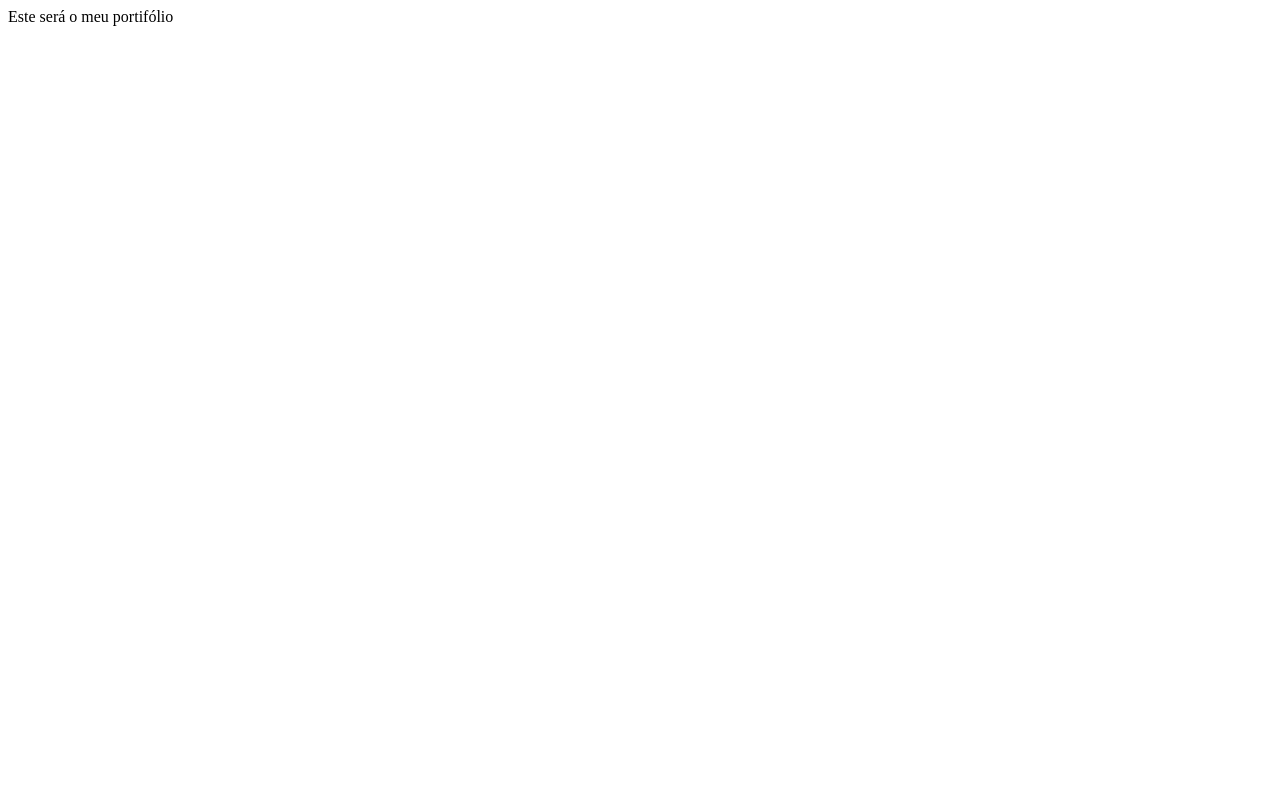
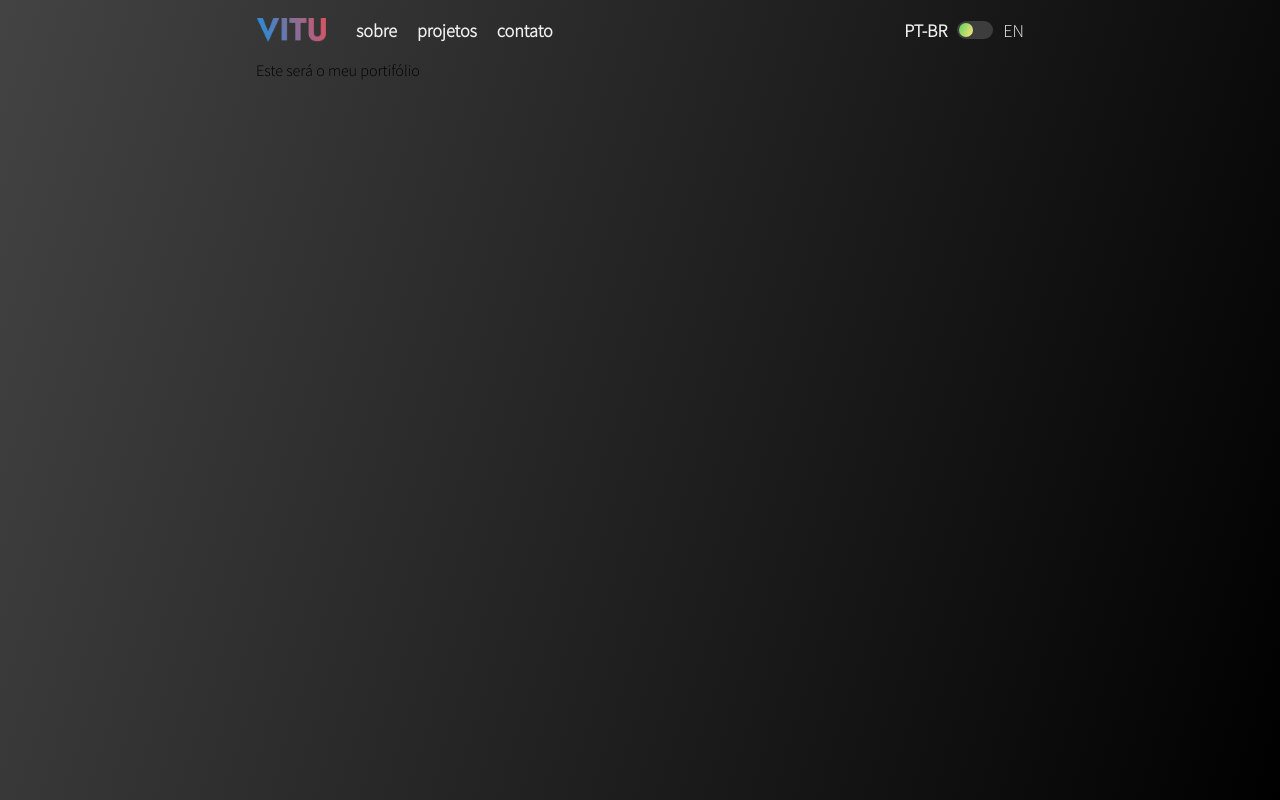
Before and after one commit to victormatia/portifolio, a React (Vite) app: page / in a window 1280 px wide. Built offline with nearby package versions, Linux system fonts and the light colour scheme.

Commit message:
feat: add Header.jsx in the application

```diff
--- a/index.html
+++ b/index.html
@@ -1,8 +1,8 @@
 <!DOCTYPE html>
-<html lang="en">
+<html lang="pt-br">
   <head>
     <meta charset="UTF-8" />
-    <link rel="icon" type="image/svg+xml" href="/vite.svg" />
+    <link rel="icon" href="./src/images/VITU-icon.png"/>
     <meta name="viewport" content="width=device-width, initial-scale=1.0" />
     <title>VITU | Portifólio</title>
   </head>
--- a/src/App.jsx
+++ b/src/App.jsx
@@ -1,8 +1,17 @@
 import React from 'react'
+import Header from './components/Header'
+import './css/index.css'
 
 function App() {
   return (
-    <div>Este será o meu portifólio</div>
+    <>
+      <section className='home'>
+        <main>
+          <Header />
+          <div>Este será o meu portifólio</div>
+        </main>
+      </section>
+    </>
   )
 }
 
--- /dev/null
+++ b/src/components/Header.jsx
@@ -0,0 +1,46 @@
+import React, { useEffect, useState } from 'react';
+import logo from '../images/VITU-logo.png';
+import '../css/Header.css'
+
+function Header() {
+  const [language, setLanguage] = useState(
+    { pt: 'ON', en: 'OFF', background: 'PT' },
+  );
+
+  useEffect(() => {
+    console.log(language.pt, language.en);
+    console.log(language.background);
+  }, [language]);
+
+  return (
+    <header className='header FLEX__ROW__SPACE-EVENLY__CENTER'>
+      <section className='header-left-side FLEX__ROW__SPACE-EVENLY__CENTER'>
+        <img className='header-logo' src={ logo } alt="VITU logo" />
+        <ul className='header-nav'>
+          <li className='header-nav-link'><a href="">sobre</a></li>
+          <li className='header-nav-link'><a href="">projetos</a></li>
+          <li className='header-nav-link'><a href="">contato</a></li>
+        </ul>
+      </section>
+
+      <section className='header-rigth-side FLEX__ROW__SPACE-EVENLY__CENTER'>
+        <p className={`header-trigger-label ${language.pt}`}>PT-BR</p>
+        <div
+          className='header-trigger-background'
+          onClick={ () => {
+            if (language.pt === 'ON') {
+              setLanguage({ pt: 'OFF', en: 'ON', background: 'EN' })
+            } else {
+              setLanguage({ pt: 'ON', en: 'OFF', background: 'PT' })
+            }
+          } }
+        >
+          <div className={`header-trigger ${language.background}`}></div>
+        </div>
+        <p className={`header-trigger-label ${language.en}`}>EN</p>
+      </section>
+    </header>
+  );
+}
+
+export default Header;
--- /dev/null
+++ b/src/css/Header.css
@@ -0,0 +1,76 @@
+.header-logo {
+  width: 70px;
+}
+
+.FLEX__ROW__SPACE-EVENLY__CENTER {
+  display: flex;
+  flex-direction: row;
+  justify-content: space-between;
+  align-items: center;
+}
+
+.header {
+  width: 100%;
+  max-height: 60px;
+  padding: 20px 0;
+}
+
+.header-nav {
+  margin-left: 20px;
+}
+
+.header-nav-link {
+  display: inline-block;
+  margin: 0 10px;
+}
+
+.header-nav-link a {
+  text-decoration: none;
+  font-weight: 600;
+  color: var(--white);
+  font-size: 18px;
+}
+
+.header-trigger-label {
+  font-size: 18px;
+  color: var(--white);
+}
+
+.header-trigger-background {
+  position: relative;
+  margin: 0 10px;
+  width: 36px;
+  height: 18px;
+  background: #3D3D3D;
+  border-radius: 100px;
+  padding: 2px;
+}
+
+.header-trigger {
+  position: absolute;
+  border-radius:100%;
+  width: 14px;
+  height: 14px;
+}
+
+.header-trigger-background:hover {
+  cursor: pointer;
+}
+
+.ON{
+  font-weight: 600;
+}
+
+.OFF{
+  font-weight: 400;
+}
+
+.PT {
+  background: linear-gradient(114.27deg, #13CF53 -40.92%, #F5E177 91.26%);
+  left: 2px;
+}
+
+.EN {
+  background: linear-gradient(114.27deg, #1F8FE0 -40.92%, #E2525C 91.26%);
+  right: 2px;
+}
--- /dev/null
+++ b/src/css/index.css
@@ -0,0 +1,26 @@
+/* font jost */
+@import url('https://fonts.googleapis.com/css2?family=Source+Sans+Pro:wght@300&display=swap');
+
+:root {
+  --white: #f1f1f1;
+}
+
+* {
+  padding: 0;
+  margin: 0;
+  box-sizing: border-box;
+}
+
+main {
+  margin: 0 auto;
+  width: 60vw;
+  font-family: 'Source Sans Pro', sans-serif;
+  position: relative;
+}
+
+.home {
+  background: linear-gradient(287.56deg, #000000 0%, #434343 100%);
+  min-width: 100vw;
+  height: 100vh;
+  position: absolute;
+}
```
Also changed, not shown: src/images/VITU-icon.png (added), src/images/VITU-logo.png (added).
